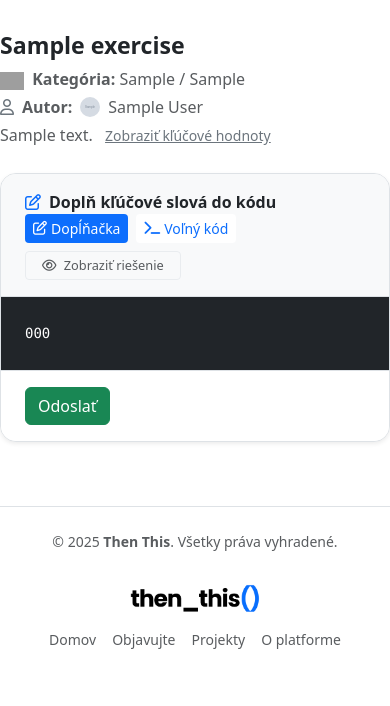
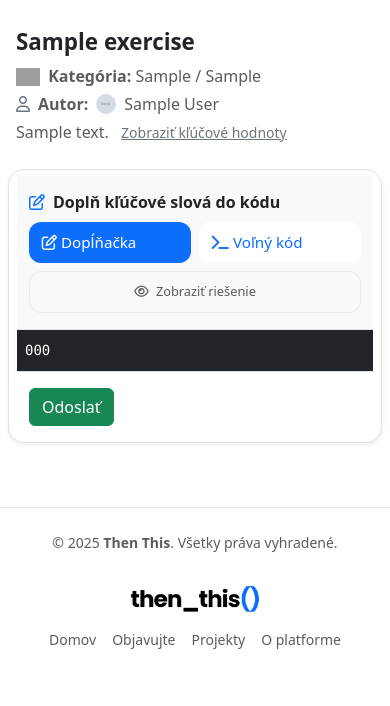
Before and after one commit to andreakollova/platforma-thenthis, a Flask app: page /cvicenie/1 in a window 390 px wide. Shown: the part 230-936 px from the top of the page. Run offline with Flask 3, Linux system fonts and the light colour scheme; tables that the repository leaves empty hold one stand-in row (values such as "Sample post"); grey boxes marked "Sample" are stand-in pictures; grey boxes are pictures that could not be loaded.

Commit message:
Checkpoint new 3 / ikonky mobile + po prihlaseni user ostava

```diff
--- a/static/styles.css
+++ b/static/styles.css
@@ -398,7 +398,7 @@ footer img.logo-light:hover {
   /* Posunúť Python a CSS ikonu nižšie */
   .floating-icon[src*="python.svg"],
   .floating-icon[src*="css.svg"] {
-    margin-top: 15px;
+    margin-top: -25px;
   }
 
   /* Posunúť SQL ikonu ešte nižšie */
@@ -428,6 +428,17 @@ footer img.logo-light:hover {
   /* SQL – ešte nižšie (je dole, takže hrá s 'bottom') */
   .floating-icon.pos-bottom[src*="sql.svg"] {
     bottom: 6% !important; /* pôvodne ~13% -> menšie číslo = bližšie ku spodku */
+  }
+    /* HTML – napr. jemne hore */
+  .floating-icon[src*="html.svg"],
+  .floating-icon[src*="html5.svg"] {
+    margin-top: 88px; /* uprav podľa oka */
+  }
+
+  /* JS – napr. o niečo nižšie */
+  .floating-icon[src*="js.svg"],
+  .floating-icon[src*="javascript.svg"] {
+    margin-top: 88px; /* uprav podľa oka */
   }
 
   /* Bootstrap – vyššie (je hore, takže menšie 'top') */
@@ -566,3 +577,67 @@ footer img.logo-light:hover {
 @media (min-width: 576px) {
   header .nav .nav-link { display: inline-block; } /* zarovná všetky */
 }
+
+
+/* --- Exercise page: mobilné doladenia (≤576px) --- */
+@media (max-width: 576px) {
+  /* jemný bočný padding na stránke cvičenia */
+  main.container.py-3,
+  main.container.py-3 > * {
+    padding-left: 8px !important;
+    padding-right: 8px !important;
+    padding-top: 4px !important;
+  }
+
+  /* hlavička karty cvičenia: nech sa zalomí a dýcha */
+  #exerciseBox .d-flex.justify-content-between {
+    align-items: stretch !important;
+    gap: 8px;
+  }
+
+  /* prepínače režimu vedľa seba, ale na šírku (ľahko trafiteľné) */
+  #modeButtons { width: 100%; }
+  #modeButtons button {
+    flex: 1 1 auto;
+    width: 50%;
+    padding: .65rem .75rem;
+    border-radius: 12px;
+  }
+
+  /* tlačidlo „Zobraziť riešenie“ pod prepínačmi, full-width */
+  #toggleActionBtn {
+    width: 100%;
+    padding: .65rem .9rem !important;
+    border-radius: 12px;
+  }
+
+  /* menší top spacing nad nadpisom a kompaktnejší nadpis */
+  h1.fw-bold.fs-3 {
+    font-size: 1.4rem !important;
+    margin-top: .25rem !important;
+    margin-bottom: .5rem !important;
+    line-height: 1.25;
+  }
+
+  /* kód – menšie vnútorné odsadenie + bezpečné horizontálne scrollovanie */
+  #exerciseBox .bg-dark.text-white {
+    padding: 8px !important;
+  }
+  #exerciseBox pre {
+    white-space: pre;           /* zachová formát */
+    overflow-x: auto;           /* ak treba, posuň do strany */
+    -webkit-overflow-scrolling: touch;
+  }
+
+  /* spodný panel s Odoslať – od okrajov rovnako ako zvyšok */
+  #exerciseBox .px-4.py-3 {
+    padding-left: 12px !important;
+    padding-right: 12px !important;
+  }
+
+  /* trošku väčšie klikacie plochy */
+  #exerciseBox .btn-sm {
+    font-size: .95rem;
+    padding: .55rem .8rem;
+  }
+}
```
Also changed, not shown: static/sign-in.css (+7 -0 lines).
